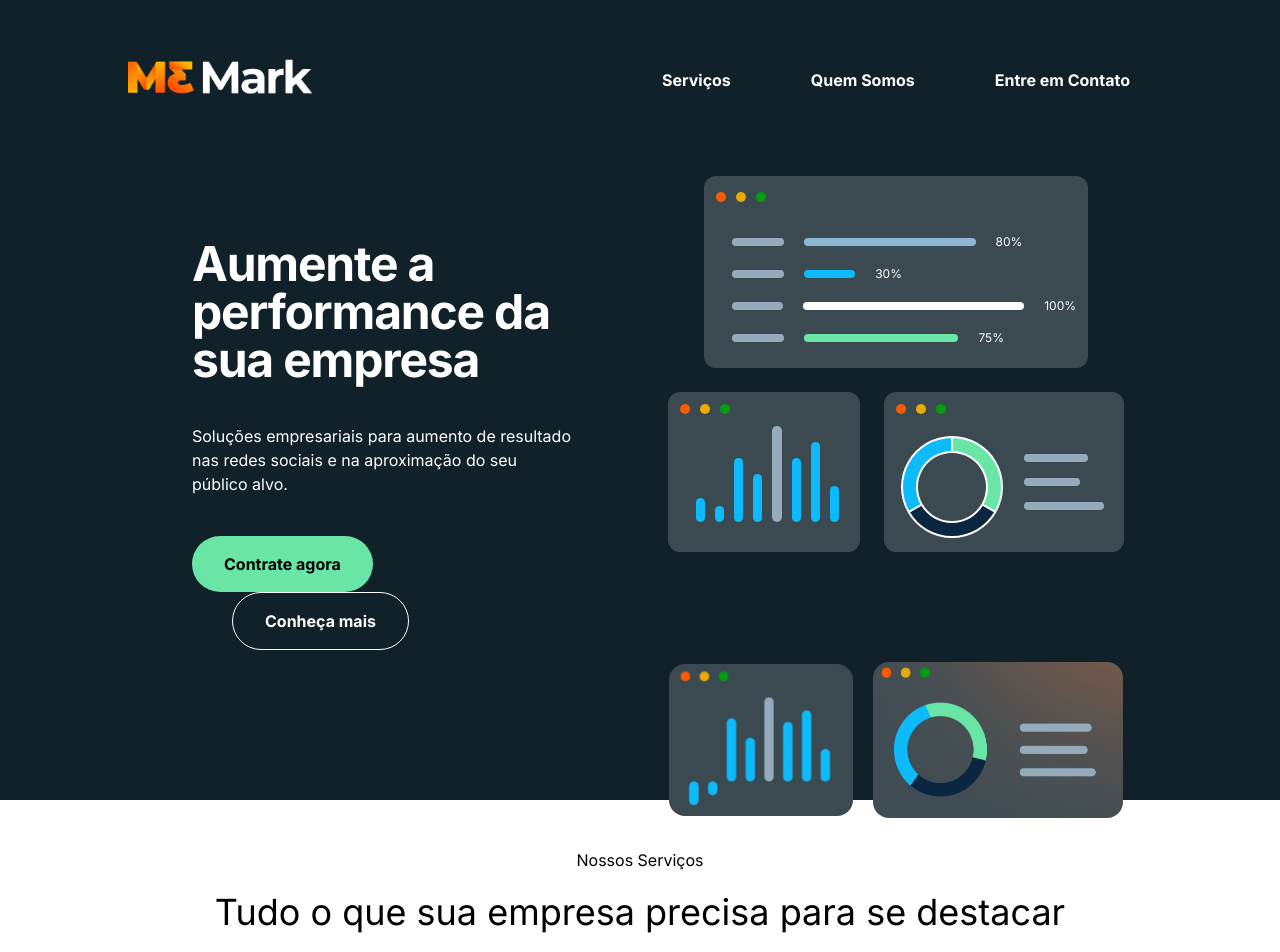
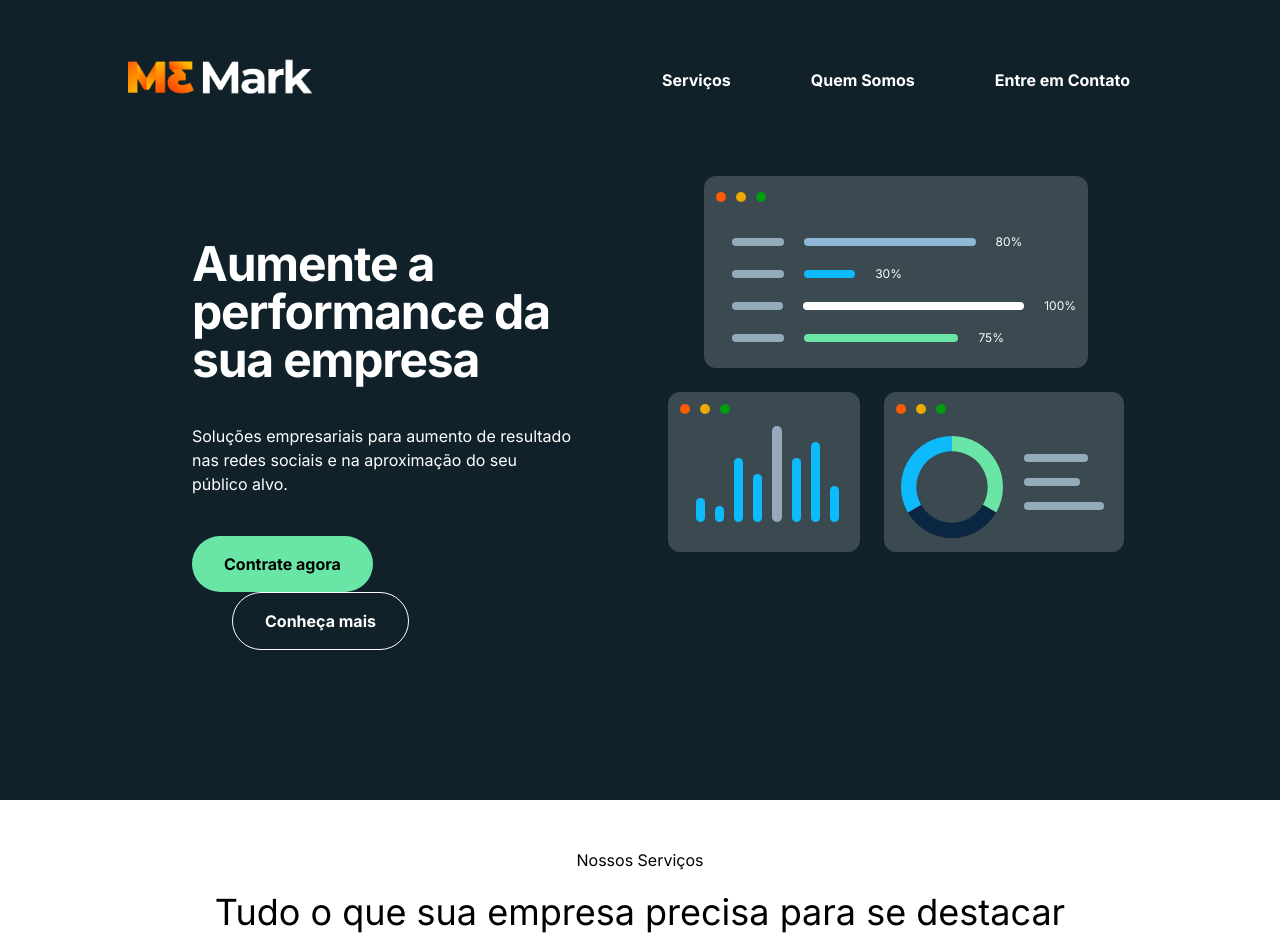
Before and after one commit to Gustavolimapereira/m3markV1, a Next.js app: page / in a window 1280 px wide. Shown: the top 952 px of the page. Built offline with nearby package versions, Linux system fonts and the light colour scheme.

Commit message:
Correção gráfico

```diff
--- a/src/app/page.tsx
+++ b/src/app/page.tsx
@@ -73,22 +73,6 @@ export default function Home() {
 
             <div className="grid grid-rows-2">
               <Graficos></Graficos>
-              <div className=" flex justify-center items-center space-x-5">
-                <Image
-                  className="rounded-2xl"
-                  src="/grafico1.png"
-                  width={184}
-                  height={50}
-                  alt="logo M3 Mark"
-                />
-                <Image
-                  className="rounded-2xl"
-                  src="/grafico2.png"
-                  width={250}
-                  height={250}
-                  alt="logo M3 Mark"
-                />
-              </div>
             </div>
           </div>
         </div>
--- a/src/components/pizzaGrafico.tsx
+++ b/src/components/pizzaGrafico.tsx
@@ -11,12 +11,13 @@ function PizzaGrafico() {
         label: 'Poll',
         data: [2, 2, 2],
         backgroundColor: ['#69E6A6', '#0A2640', '#0DBBFC'],
+        borderWidth: [''],
       },
     ],
   }
 
   const options = {
-    cutout: '70%', // Define o valor desejado para a espessura do gráfico
+    cutout: '70%', // Define o valor para a espessura do gráfico
   }
 
   return <Doughnut data={data} options={options}></Doughnut>
```
